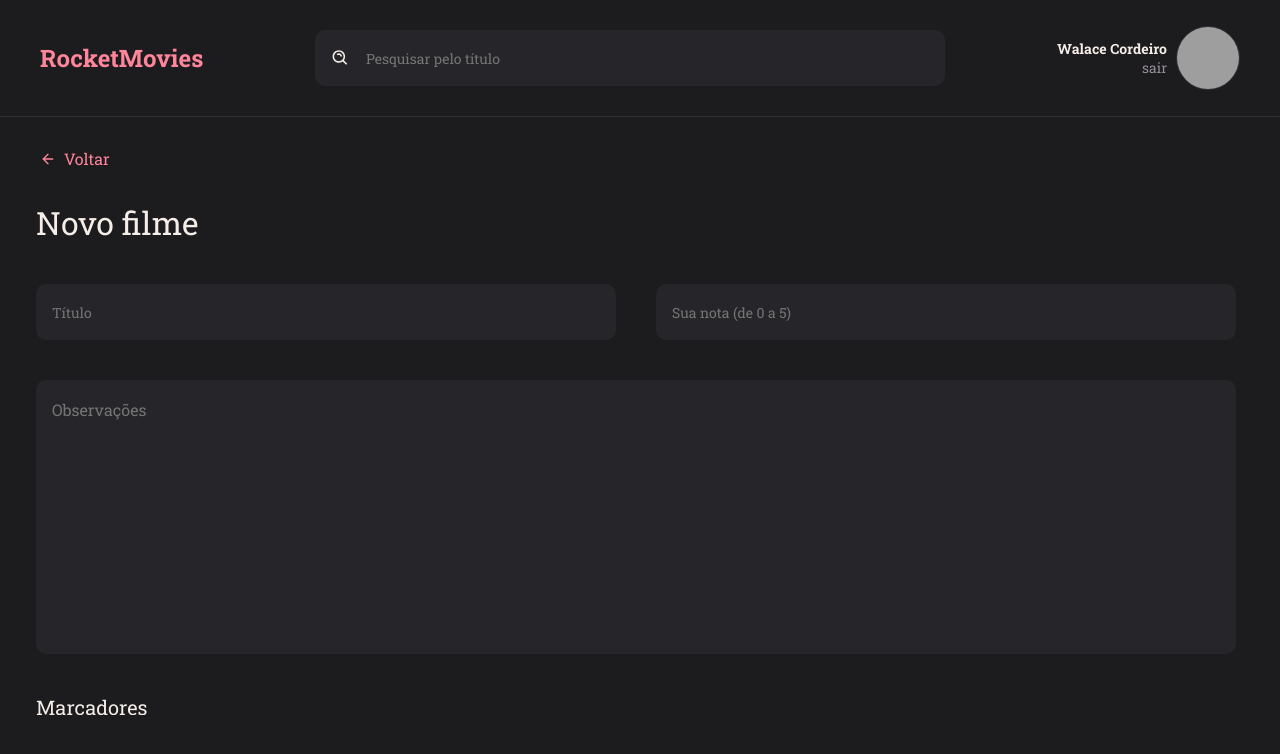
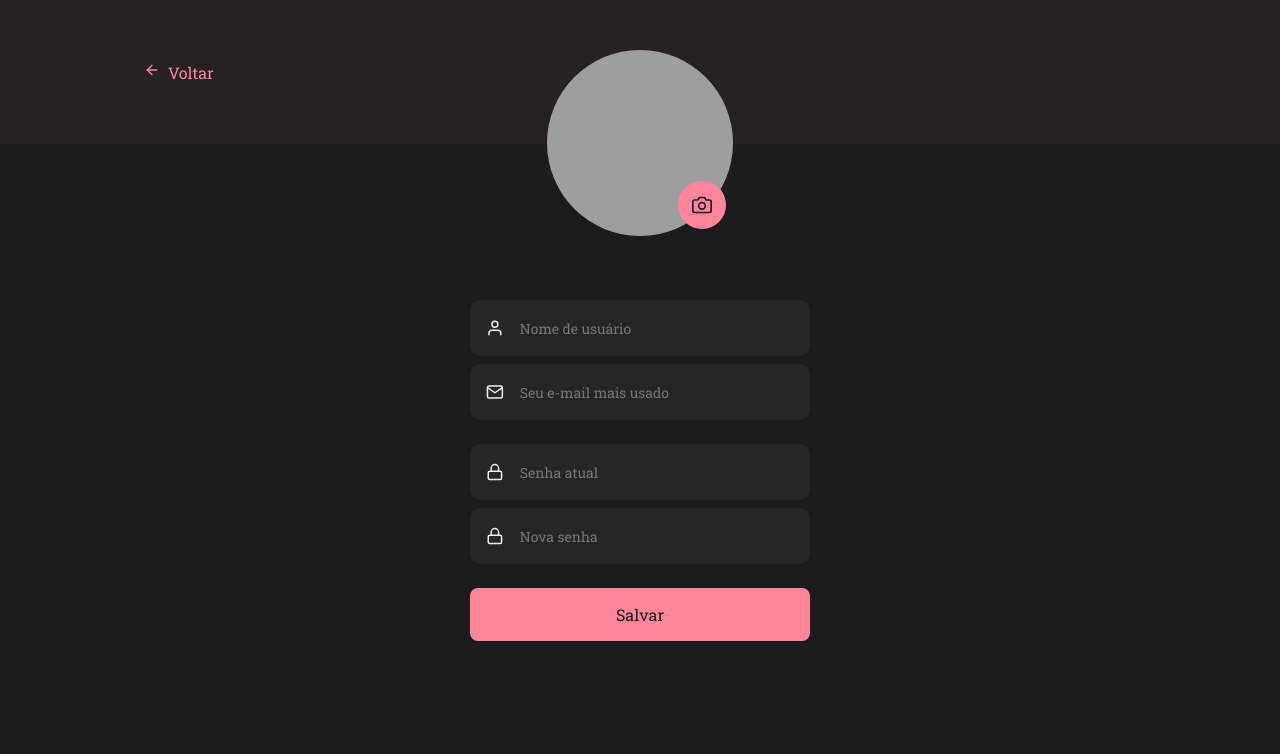
Before and after one commit to walacecordeiro/movie_notes, a React (Vite) app: page / in a window 1280 px wide. Shown: the top 754 px of the page. Built offline with nearby package versions, Linux system fonts and the light colour scheme; grey boxes are pictures that could not be loaded.

Commit message:
I added the 'Profile' page; I also made small changes to some components

```diff
--- a/src/components/backButton/styles.js
+++ b/src/components/backButton/styles.js
@@ -6,7 +6,7 @@ export const Container=styled.button`
 
     display: flex;
     justify-content: center;
-    align-items: center;
+    /* align-items: center; */
     gap: .8rem;
 
     color: ${({theme}) => theme.COLORS.PINK_GLOBAL};
@@ -14,4 +14,9 @@ export const Container=styled.button`
     > svg {
         font-size: 1.6rem;
     }
+
+    transition: .3s;
+    :hover {
+        transform: skew(.312rad);
+    }
 `
--- a/src/components/button/styles.js
+++ b/src/components/button/styles.js
@@ -17,4 +17,9 @@ export const Container=styled.button`
     > svg {
         font-size: 1.6rem;
     }
+
+    transition: .3s;
+    :hover {
+        transform: scale(1.02);
+    }
 `
--- a/src/components/input/styles.js
+++ b/src/components/input/styles.js
@@ -1,7 +1,8 @@
 import styled from "styled-components";
 
 export const Container = styled.div`
-    width: 63rem;
+    width: 100%;
+    max-width: 63rem;
     display: flex;
     align-items: center;
 
--- a/src/main.jsx
+++ b/src/main.jsx
@@ -6,13 +6,13 @@ import { ThemeProvider } from 'styled-components'
 import GlobalStyleComponent from './styles/global'
 import theme from "./styles/theme"
 
-import { NewMovie } from "./pages/newMovie"
+import { Profile } from "./pages/profile"
 
 ReactDOM.createRoot(document.getElementById('root')).render(
   <React.StrictMode>
     <ThemeProvider theme={theme}>
       <GlobalStyleComponent />
-      <NewMovie />
+      <Profile />
     </ThemeProvider>
   </React.StrictMode>,
 )
--- /dev/null
+++ b/src/pages/profile/index.jsx
@@ -0,0 +1,63 @@
+import { Container, Form, Avatar } from "./styles";
+import { FiUser, FiMail, FiLock, FiCamera } from "react-icons/fi"
+
+import { BackButton } from "../../components/backButton"
+import { Button } from "../../components/button"
+import { Input } from "../../components/input"
+
+export function Profile(){
+    return (
+        <Container>
+            <header>
+                <BackButton />
+            </header>
+
+            <Form>
+
+                <Avatar>
+
+                    <img
+                    src="https://github.com/walacecordeiro.png"
+                    alt="Foto do usuário"
+                    />
+
+                    <label htmlFor="avatar">
+                        <FiCamera />
+
+                        <input
+                        id="avatar"
+                        type="file"
+                        />
+
+                    </label>
+                </Avatar>
+
+                <Input
+                placeholder="Nome de usuário"
+                type="text"
+                icon={FiUser}
+                />
+
+                <Input
+                placeholder="Seu e-mail mais usado"
+                type="text"
+                icon={FiMail}
+                />
+
+                <Input
+                placeholder="Senha atual"
+                type="password"
+                icon={FiLock}
+                />
+
+                <Input
+                placeholder="Nova senha"
+                type="password"
+                icon={FiLock}
+                />
+
+                <Button buttonText="Salvar" />
+            </Form>
+        </Container>
+    )
+}
--- /dev/null
+++ b/src/pages/profile/styles.js
@@ -0,0 +1,82 @@
+import styled from "styled-components";
+
+export const Container = styled.div`
+    width: 100%;
+
+    > header {
+        width: 100%;
+        height: 14.4rem;
+
+        background: ${({theme}) => theme.COLORS.BACKGROUND_CARDS};
+
+        display: flex;
+        align-items: center;
+
+        padding: 0 14.4rem;
+    }
+`
+
+export const Avatar = styled.div`
+    position: relative;
+    margin: -12.4rem auto 5.6rem;
+
+    width: 18.6rem;
+    height: 18.6rem;
+
+    > img {
+        width: 18.6rem;
+        height: 18.6rem;
+        border-radius: 50%;
+    }
+
+    > label {
+        width: 4.8rem;
+        height: 4.8rem;
+
+        background-color: ${({theme}) => theme.COLORS.PINK_GLOBAL};
+        border-radius: 50%;
+
+        display: flex;
+        align-items: center;
+        justify-content: center;
+
+        position: absolute;
+        bottom: .7rem;
+        right: .7rem;
+
+        cursor: pointer;
+        transition: .3s;
+
+        > input {
+            display: none;
+        }
+
+        > svg {
+            width: 2rem;
+            height: 2rem;
+
+            color: ${({theme}) => theme.COLORS.BACKGROUND_PRIMARY};
+        }
+    }
+
+    > label:hover {
+        transform: scale(1.05);
+    }
+`
+
+export const Form = styled.form`
+    max-width: 34rem;
+    margin: 3rem auto 0;
+
+    display: flex;
+    flex-direction: column;
+    gap: .8rem;
+
+    > div:nth-child(4){
+        margin-top: 1.6rem;
+    }
+
+    > button {
+        margin-top: 1.6rem;
+    }
+`
```
